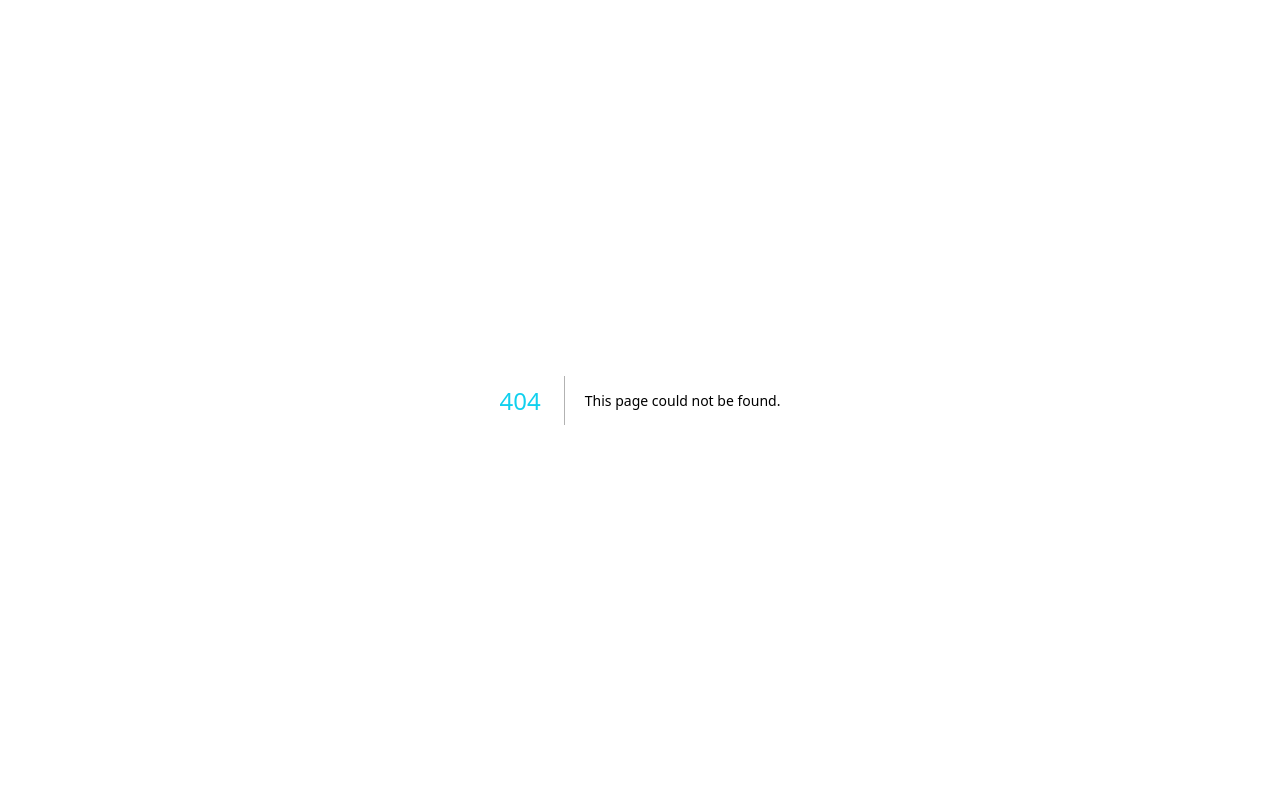
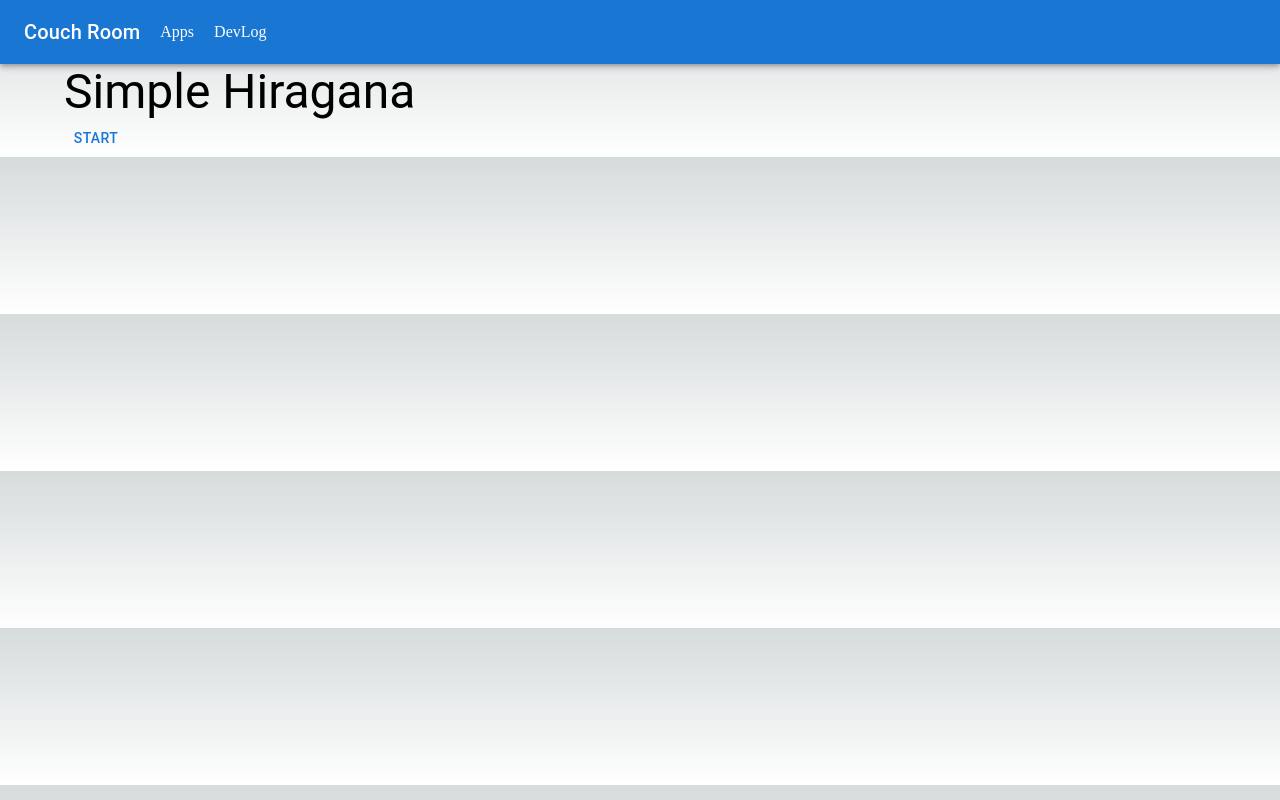
Before and after one commit to couchds/couchroom, a Next.js app: page /simple-hiragana in a window 1280 px wide. Before the commit this address had no page. Built offline with nearby package versions, Linux system fonts and the light colour scheme.

Commit message:
Create globals, create SimpleHiraganaApp

```diff
--- /dev/null
+++ b/src/globals.ts
@@ -0,0 +1,14 @@
+
+export interface AppProps {
+    appName: string,
+    appDescription: string,
+    appHref: string
+};
+
+export const appList: Array<AppProps> = [
+    {
+        appName: 'Simple Hiragana',
+        appDescription: 'A simple quiz app to learn the Hiragana.',
+        appHref: 'simple-hiragana'
+    }
+]
--- /dev/null
+++ b/src/pages/simple-hiragana/index.tsx
@@ -0,0 +1,19 @@
+import Head from 'next/head'
+import Navbar from '@/components/Navbar';
+import { Button, Typography } from '@mui/material';
+import { Container } from '@mui/system';
+
+export default function SimpleHiragana() {
+  return (
+    <>
+      <Head>
+        <title>Simple Hiragana</title>
+      </Head>
+      <Navbar />
+      <Container>
+        <Typography variant='h3'>Simple Hiragana</Typography>
+        <Button>Start</Button>
+      </Container>
+    </>
+  )
+}
```
Also changed, not shown: src/components/AppCard.tsx (+9 -6 lines), src/components/SimpleHiraganaApp/SimpleHiraganaApp.tsx (added, +18 -0 lines), src/pages/apps/index.tsx (+6 -2 lines).
